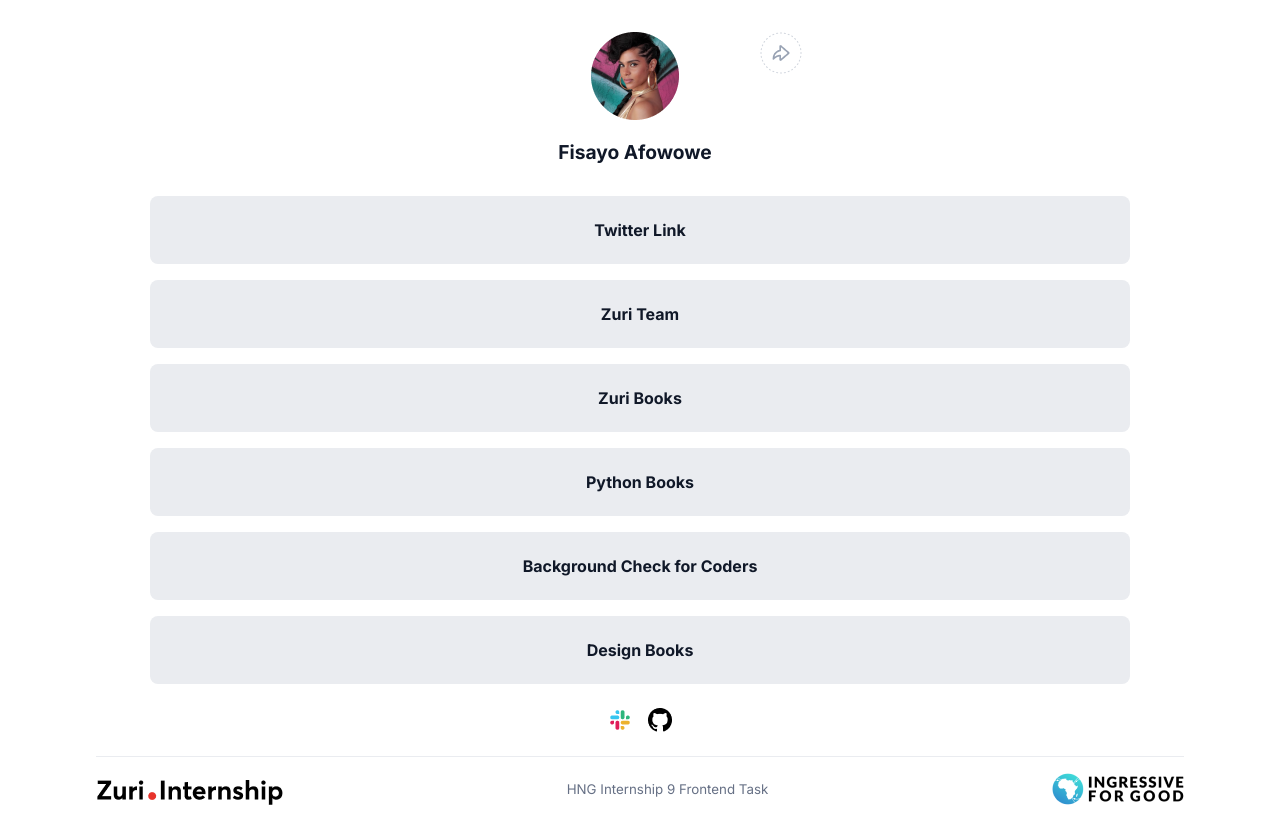
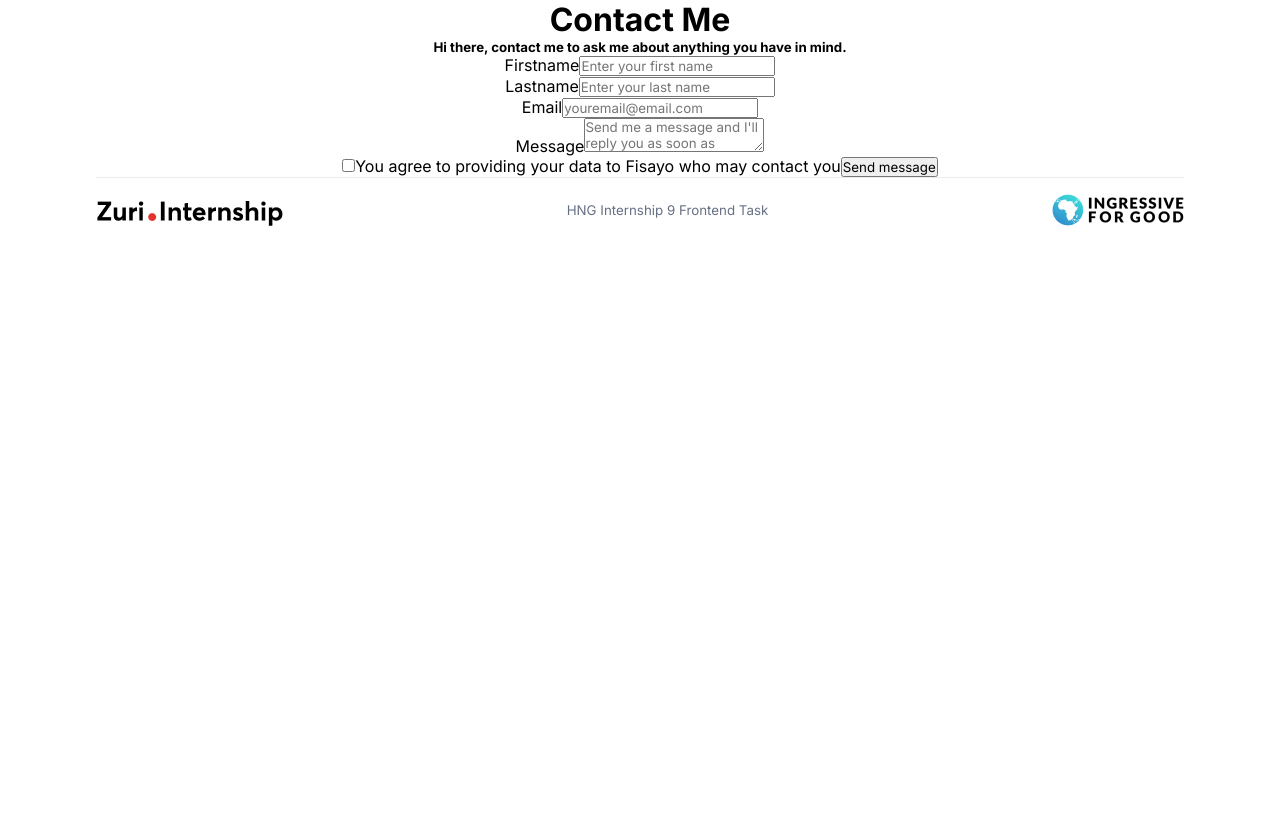
Before and after one commit to fee-sah-yor/Clone-Linktree-HNG, a React (Create React App) app: page /contact in a window 1280 px wide. After the commit the page ends 800 px from the top, so only its background shows below. Built offline with nearby package versions, Linux system fonts and the light colour scheme.

Commit message:
created contact page

```diff
--- a/src/App.js
+++ b/src/App.js
@@ -1,71 +1,20 @@
-import './App.css';
-import ProfilePhoto from './assets/profile-img.png';
-import ShareBtn from './assets/share-btn.png';
-import option from './assets/mobile-share-btn.png';
-import github from './assets/github-logo.png';
-import I4G from './assets/I4G-logo.png';
-import intern from './assets/intern-logo.png';
-import slack from './assets/slack-logo.png';
-import ImgHover from './assets/img-hover.png';
+import { Route, Routes } from 'react-router-dom'
+import './App.css'
+import Root from './components/Root'
+import Contact from './pages/Contact'
 
-function App() {
-  const twitter = 'https://twitter.com/fisayodoris';
-  const zuriBtn = 'https://training.zuri.team/';
-  const zuriBooks = 'http://books.zuri.team/';
-  const pitch = 'https://background.zuri.team/';
-  const zuriDesign = 'https://books.zuri.team/design-rules';
+const App = () => {
+  return (
+<Routes>
+<Route
+path='/' element={<Root/>}
+/>
+<Route
+path='/contact' element={<Contact/>}
+/>
 
-  return (
-    <>
-      <header>
-        <div className='profilePhoto'>
-          <img src={ProfilePhoto} alt='profile' id='profile_img' />
-          <img src={ImgHover} alt='profile' id='profile_img' className='hover' />
-          <a href={twitter} id='twitter'>
-            Fisayo Afowowe
-          </a>
-          <h1 className='hidden' id='slack'>
-         Fisayo  Afowowe
-          </h1>
-        </div>
-        <div className='share'>
-          <img src={ShareBtn} alt='share' className='share_icon' />
-          <img src={option} alt='option' className='option_icon' />
-        </div>
-      </header>
-      <main className='container'>
-        <div className='buttons'>
-          <a href={twitter} id='twitter'>
-            Twitter Link
-          </a>
-          <a href={zuriBtn} id='btn__zuri'>
-            Zuri Team
-          </a>
-          <a href={zuriBooks} id='books'>
-            Zuri Books
-          </a>
-          <a href={zuriBooks} id='book__python'>
-            Python Books
-          </a>
-          <a href={pitch} id='pitch'>
-            Background Check for Coders
-          </a>
-          <a href={zuriDesign} id='book__design'>
-            Design Books
-          </a>
-        </div>
-        <div className='icons'>
-          <img src={slack} alt='slack' />
-          <img src={github} alt='github' />
-        </div>
-      </main>
-      <footer>
-        <img src={intern} alt='zuri logo' />
-        <small>HNG Internship 9 Frontend Task</small>
-        <img src={I4G} alt='I4G logo' />
-      </footer>
-    </>
-  );
+</Routes>
+  )
 }
 
-export default App;
+export default App
--- /dev/null
+++ b/src/components/Footer.js
@@ -0,0 +1,16 @@
+import I4G from '../assets/I4G-logo.png';
+import intern from '../assets/intern-logo.png';
+
+const Footer = () => {
+  return (
+    <>
+              <footer>
+                  <img src={intern} alt='zuri logo' />
+                  <small>HNG Internship 9 Frontend Task</small>
+                  <img src={I4G} alt='I4G logo' />
+              </footer>
+          </>
+  )
+}
+
+export default Footer
--- /dev/null
+++ b/src/components/Header.js
@@ -0,0 +1,28 @@
+import ProfilePhoto from '../assets/profile-img.png';
+import ShareBtn from '../assets/share-btn.png';
+import option from '../assets/mobile-share-btn.png';
+import ImgHover from '../assets/img-hover.png';
+const Header = () => {
+  const twitter = 'https://twitter.com/fisayodoris';
+    return(
+       <>
+        <header>
+        <div className='profilePhoto'>
+          <img src={ProfilePhoto} alt='profile' id='profile_img' />
+          <img src={ImgHover} alt='profile' id='profile_img' className='hover' />
+          <a href={twitter} id='twitter'>
+            Fisayo Afowowe
+          </a>
+          <h1 className='hidden' id='slack'>
+         Fisayo  Afowowe
+          </h1>
+        </div>
+        <div className='share'>
+          <img src={ShareBtn} alt='share' className='share_icon' />
+          <img src={option} alt='option' className='option_icon' />
+        </div>
+      </header>
+       </>
+    )
+}
+export default Header;
--- /dev/null
+++ b/src/components/Links.js
@@ -0,0 +1,47 @@
+import React from 'react';
+import slack from '../assets/slack-logo.png';
+import github from '../assets/github-logo.png';
+import { Link } from 'react-router-dom';
+
+const Links = () => {
+    const twitter = 'https://twitter.com/fisayodoris';
+  const zuriBtn = 'https://training.zuri.team/';
+  const zuriBooks = 'http://books.zuri.team/';
+  const pitch = 'https://background.zuri.team/';
+  const zuriDesign = 'https://books.zuri.team/design-rules';
+    return (
+        <>
+            <main className='container'>
+                <div className='buttons'>
+                    <a href={twitter} id='twitter'>
+                        Twitter Link
+                    </a>
+                    <a href={zuriBtn} id='btn__zuri'>
+                        Zuri Team
+                    </a>
+                    <a href={zuriBooks} id='books'>
+                        Zuri Books
+                    </a>
+                    <a href={zuriBooks} id='book__python'>
+                        Python Books
+                    </a>
+                    <a href={pitch} id='pitch'>
+                        Background Check for Coders
+                    </a>
+                    <a href={zuriDesign} id='book__design'>
+                        Design Books
+                    </a>
+                    <Link to='/contact' id='contact'>
+                        Contact Me
+                    </Link>
+
+                </div>
+                <div className='icons'>
+                    <img src={slack} alt='slack' />
+                    <img src={github} alt='github' />
+                </div>
+            </main>
+        </>
+    )
+}
+export default Links;
--- /dev/null
+++ b/src/components/Root.js
@@ -0,0 +1,16 @@
+import React from 'react'
+import Footer from './Footer'
+import Header from './Header'
+import Links from './Links'
+
+const Root = () => {
+  return (
+  <>
+  <Header/>
+  <Links/>
+  <Footer/>
+  </>
+  )
+}
+
+export default Root
--- a/src/index.css
+++ b/src/index.css
@@ -106,6 +106,8 @@ footer {
   justify-content: space-between;
 }
 
+/* ---------------CONTACT FORM------------------- */
+
 @media (max-width: 767px) {
   .profilePhoto {
     margin-left: 2rem;
--- /dev/null
+++ b/src/pages/Contact.jsx
@@ -0,0 +1,46 @@
+import React from 'react';
+import Footer from '../components/Footer';
+
+
+const Contact = () => {
+    return (
+        <>
+            <h1>Contact Me</h1>
+            <h5>Hi there, contact me to ask me about anything you have in mind.</h5>
+
+            <form action="contact" className='contactform'>
+                <div class="input-box">
+                    <label htmlFor="first_name" className='values'>Firstname</label>
+                    <input type="text" placeholder='Enter your first name' id='first_name' />
+                </div>
+
+                <div class="input-box">
+                    <label htmlFor="last_name" className='values'>Lastname</label>
+                    <input type="text" placeholder='Enter your last name' id='last_name' />
+                </div>
+
+                <div class="input-box">
+                    <label htmlFor="email" className='values'>Email</label>
+                    <input type="email" placeholder='youremail@email.com' id='email' />
+                </div>
+
+                <div class="input-box">
+                <label htmlFor="email" className='values'>Message</label>
+                    <textarea type="text" placeholder="Send me a message and I'll reply you as soon as possible..."
+                        id='message'>
+                    </textarea>
+                </div>
+
+                <input type="checkbox"name="t and c" value="t and c"/>
+                <label for="t and c">You agree to providing your data to Fisayo who may contact you</label>
+
+                <button type="submit" className="submit">Send message</button>
+
+                    </form>
+
+                <Footer/>
+                </>
+                )
+}
+
+                export default Contact;
```
